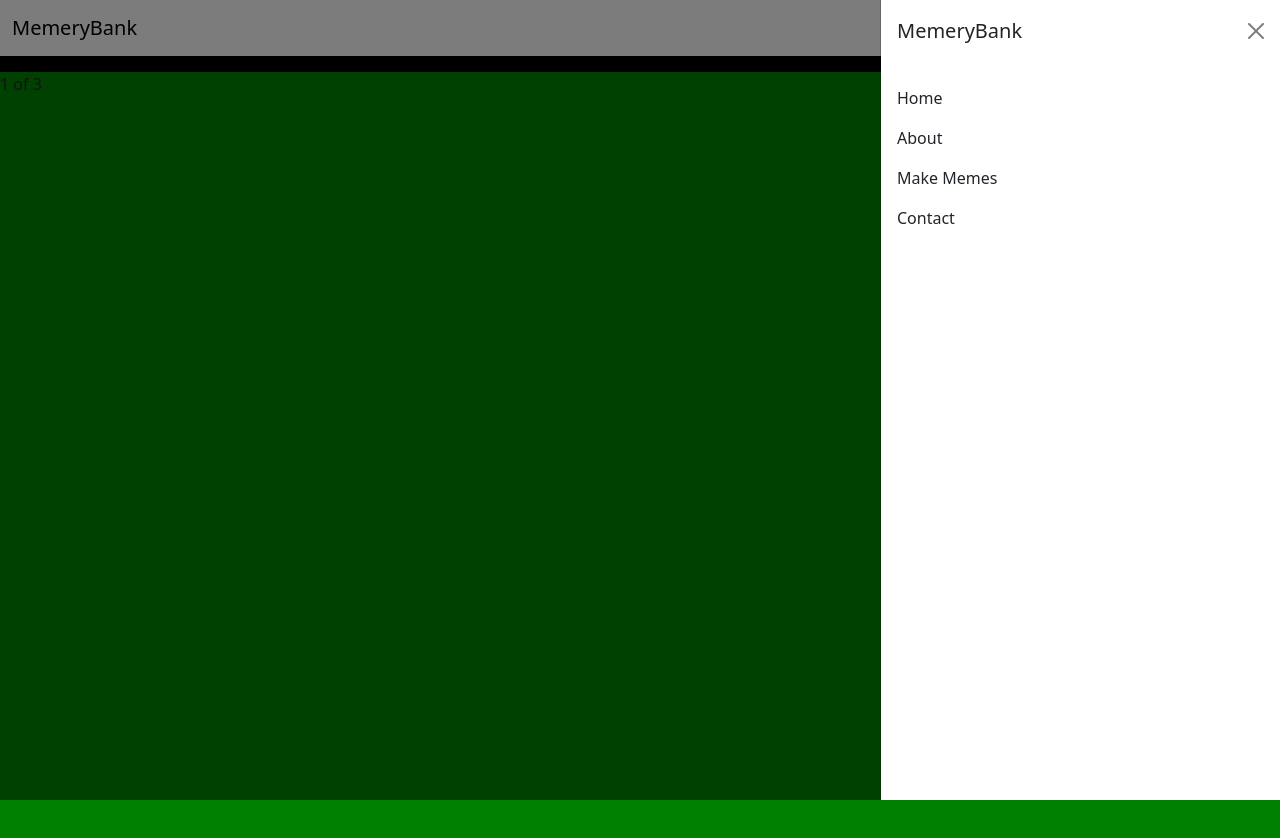
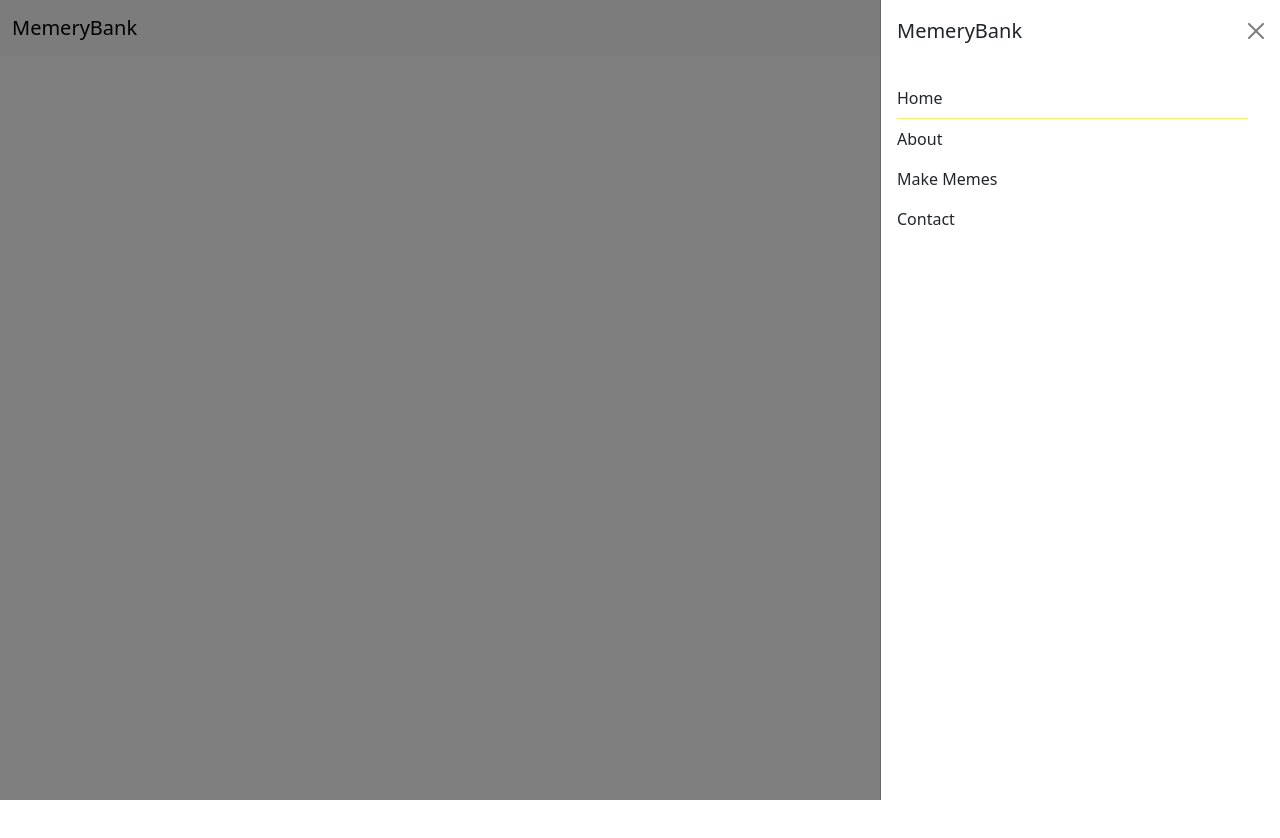
Before and after one commit to David-Mullally/memery_bank, a Next.js app: page / in a window 1280 px wide. Both pictures are taken after a click on the button 1240 px from the left and 28 px from the top of the page. Shown: the top 838 px of the page. After the commit the page ends 800 px from the top, so only its background shows below. Built offline with nearby package versions, Linux system fonts and the light colour scheme.

Commit message:
add currentpage indicatorto navbar links

```diff
--- a/src/app/components/NavbarComponent.tsx
+++ b/src/app/components/NavbarComponent.tsx
@@ -6,8 +6,14 @@ import Navbar from "react-bootstrap/Navbar";
 import NavDropdown from "react-bootstrap/NavDropdown";
 import Offcanvas from "react-bootstrap/Offcanvas";
 import Link from "next/link";
+import { useNavbar } from "../stores/navbar";
 
 function OffcanvasExample() {
+    const currentPage = useNavbar().navbarProperties.currentPage;
+    const setCurrentPage = useNavbar().setCurrentPage;
+    const handleCurrentPage = (currentPage: string) => {
+        setCurrentPage(currentPage)
+    }
   return (
     <>
       {["false"].map((expand) => (
@@ -26,11 +32,67 @@ function OffcanvasExample() {
                 </Offcanvas.Title>
               </Offcanvas.Header>
               <Offcanvas.Body>
-                          <Nav className="justify-content-end flex-grow-1 pe-3">
-                              <Link href="/" legacyBehavior><a className="nav-link">Home</a></Link>
-                              <Link href="/about" legacyBehavior><a className="nav-link">About</a></Link>
-                              <Link href="/memePage" legacyBehavior><a className="nav-link">Make Memes</a></Link>
-                              <Link href="/contact" legacyBehavior><a className="nav-link">Contact</a></Link>
+                <Nav className="justify-content-end flex-grow-1 pe-3">
+                  <Link href="/" legacyBehavior>
+                    {currentPage === "/" ? (
+                      <a
+                        onClick={()=>handleCurrentPage("/")}
+                        className="nav-link"
+                        style={{ borderBottom: "1px solid yellow" }}
+                      >
+                        Home
+                      </a>
+                    ) : (
+                      <a onClick={()=>handleCurrentPage("/")} className="nav-link">
+                        Home
+                      </a>
+                    )}
+                  </Link>
+                  <Link href="/about" legacyBehavior>
+                    {currentPage === "/about" ? (
+                      <a
+                        onClick={()=>handleCurrentPage("/about")}
+                        className="nav-link"
+                        style={{ borderBottom: "1px solid yellow" }}
+                      >
+                        About
+                      </a>
+                    ) : (
+                      <a onClick={()=>handleCurrentPage("/about")} className="nav-link">
+                        About
+                      </a>
+                    )}
+                  </Link>
+                  <Link href="/memePage" legacyBehavior>
+                    {currentPage === "/memePage" ? (
+                      <a
+                        onClick={()=>handleCurrentPage("/memePage")}
+                        className="nav-link"
+                        style={{ borderBottom: "1px solid yellow" }}
+                      >
+                        Make Memes
+                      </a>
+                    ) : (
+                      <a onClick={()=>handleCurrentPage("/memePage")} className="nav-link">
+                        Make Memes
+                      </a>
+                    )}
+                  </Link>
+                  <Link href="/" legacyBehavior>
+                    {currentPage === "/contact" ? (
+                      <a
+                        onClick={()=>handleCurrentPage("/contact")}
+                        className="nav-link"
+                        style={{ borderBottom: "1px solid yellow" }}
+                      >
+                        Contact
+                      </a>
+                    ) : (
+                      <a onClick={()=>handleCurrentPage("/contact")} className="nav-link">
+                        Contact
+                      </a>
+                    )}
+                  </Link>
                   {/* <NavDropdown
                     title="Dropdown"
                     id={`offcanvasNavbarDropdown-expand-${expand}`}
--- /dev/null
+++ b/src/app/stores/navbar.ts
@@ -0,0 +1,26 @@
+import { create } from "zustand";
+import { produce } from "immer";
+
+export const useNavbar = create<iNavbarStore>()((set, get) => ({
+  navbarProperties: {
+    currentPage: "/",
+  },
+  //Actions
+  setCurrentPage: (currentPageValue: string) => {
+    set(
+      produce<iNavbarStore>((state) => {
+        state.navbarProperties.currentPage = currentPageValue;
+      })
+    );
+  },
+}));
+interface iNavbarStore {
+  navbarProperties: NavbarProperties;
+  setCurrentPage: (n: string) => void;
+}
+
+export enum ImageResizeMinMax {}
+
+type NavbarProperties = {
+    currentPage: string;
+};
--- a/src/pages/index.tsx
+++ b/src/pages/index.tsx
@@ -7,9 +7,6 @@ const HomePage: React.FC = () => {
   return (
     <Container fluid style={{background: "#000", padding: " 0"}}>
       <OffcanvasExample />
-      <Row>
-        <Col style={{background: "green", height: "100vh"}}>1 of 3</Col>
-      </Row>
     </Container>
   );
 }
```
